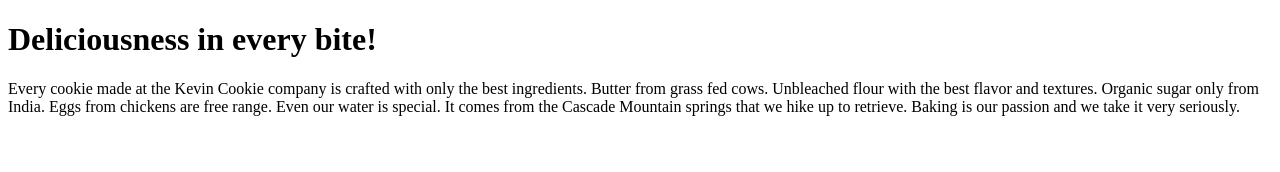
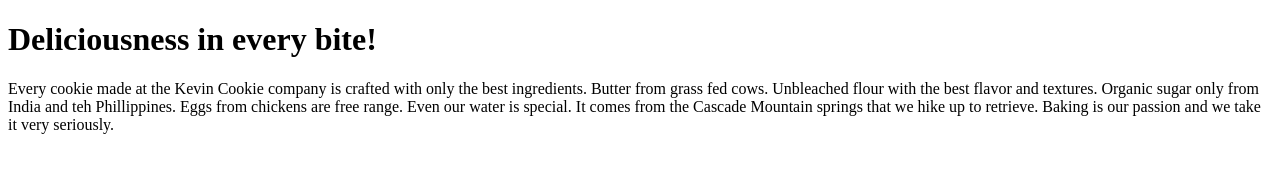
Before and after one commit to ahowell5/kevyt, a plain HTML site: page index.htm in a window 1280 px wide. Drawn offline with Linux system fonts and the light colour scheme.

Commit message:
Update index.htm

```diff
--- a/index.htm
+++ b/index.htm
@@ -4,7 +4,7 @@
 
 <h1>Deliciousness in every bite!</h1>
 
-<p>Every cookie made at the Kevin Cookie company is crafted with only the best ingredients. Butter from grass fed cows. Unbleached flour with the best flavor and textures. Organic sugar only from India. Eggs from chickens are free range. Even our water is special. It comes from the Cascade Mountain springs that we hike up to retrieve. Baking is our passion and we take it very seriously.</p>
+<p>Every cookie made at the Kevin Cookie company is crafted with only the best ingredients. Butter from grass fed cows. Unbleached flour with the best flavor and textures. Organic sugar only from India and teh Phillippines. Eggs from chickens are free range. Even our water is special. It comes from the Cascade Mountain springs that we hike up to retrieve. Baking is our passion and we take it very seriously.</p>
 
 </body>
 </html>
```
